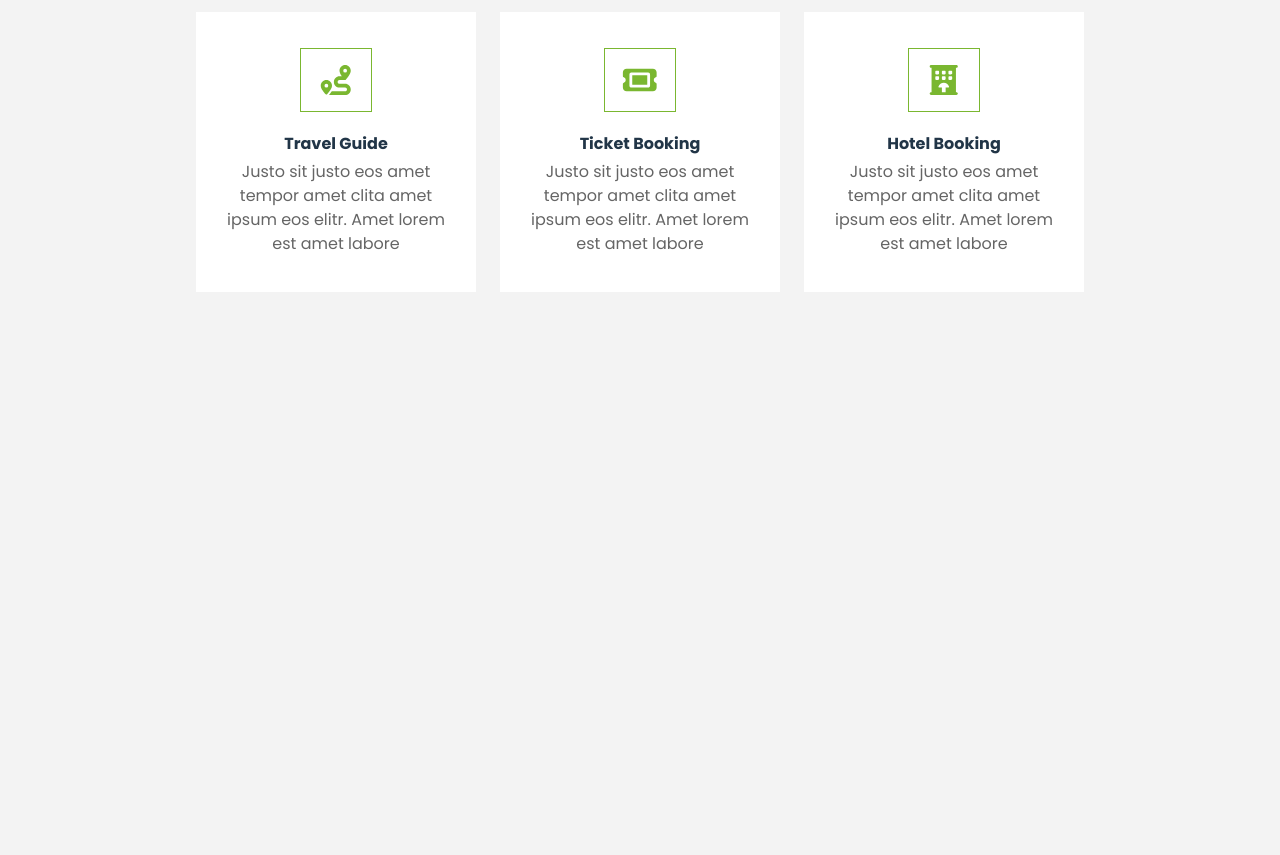
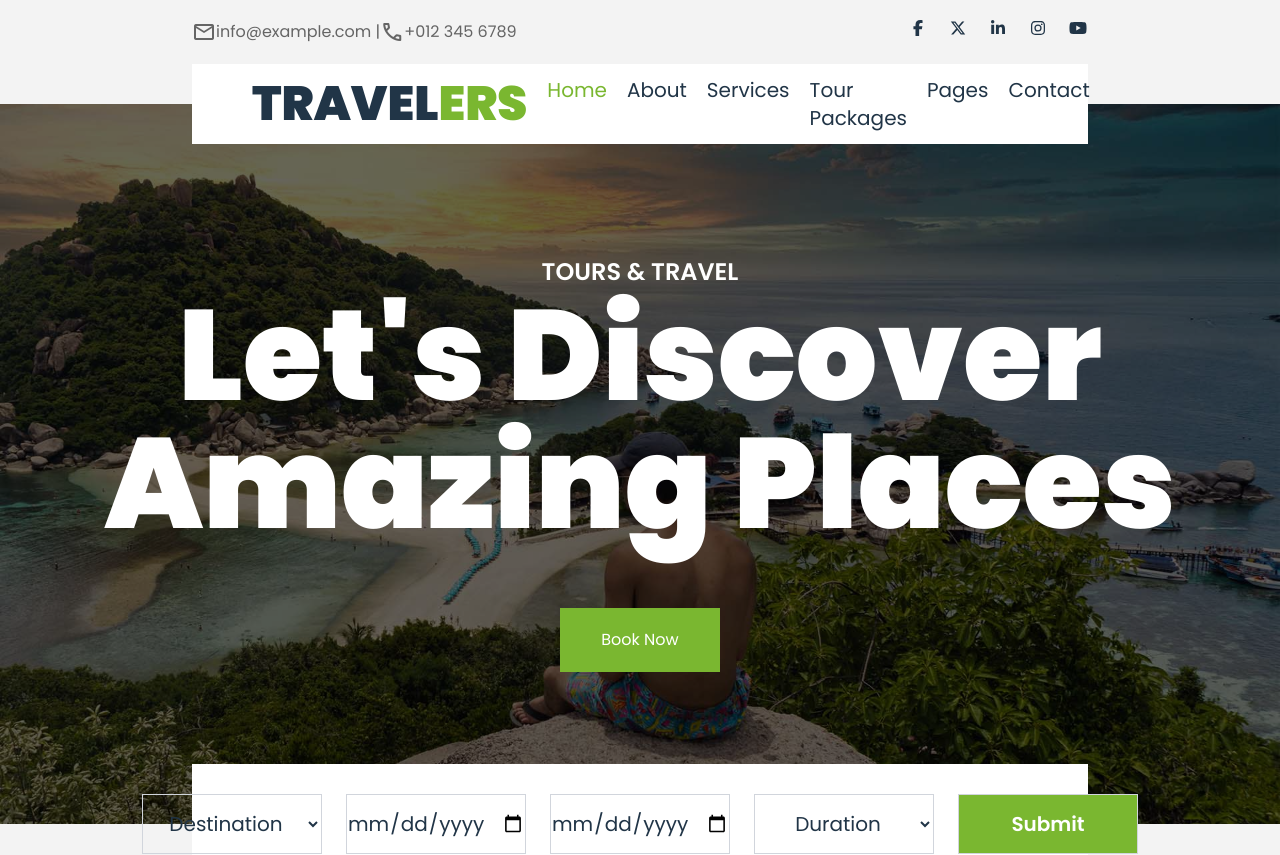
Before and after one commit to CcristianGr/TravelerWebApp, a React (Vite) app: page / in a window 1280 px wide. Shown: the top 855 px of the page. Before the commit the page ends 800 px from the top, so only its background shows below. Built offline with nearby package versions, Linux system fonts and the light colour scheme.

Commit message:
Ajustes Header y Body Components, Añadiendo Nuevo Componente AboutUs

```diff
--- a/src/App.css
+++ b/src/App.css
@@ -1,5 +1,3 @@
-/* #root {
-  max-width: 2000px;
+#root {
+  width: 100%;
 }
-
- */
--- a/src/App.tsx
+++ b/src/App.tsx
@@ -7,7 +7,7 @@ function App() {
     <div>
       {/* Header Pag */}
       <div>
-        {/* <Header label="Let's Discover Amazing Places"/> */}
+        <Header label="Let's Discover Amazing Places"/>
         <Cards/>
       </div>
 
--- /dev/null
+++ b/src/componentes/BodyComponents/AboutUs.tsx
@@ -0,0 +1,14 @@
+const AboutUs = () => {
+    return (
+        <>
+            <div>
+                <div>
+
+                </div>
+                <div>
+
+                </div>
+            </div>
+        </>
+    )
+}
--- a/src/componentes/HeaderComponents/Header.tsx
+++ b/src/componentes/HeaderComponents/Header.tsx
@@ -1,28 +1,44 @@
+import { FontAwesomeIcon } from '@fortawesome/react-fontawesome'
+import { library } from '@fortawesome/fontawesome-svg-core'
+import { fab } from '@fortawesome/free-brands-svg-icons'
+library.add(fab)
+
 type HeaderProps = {
   label: string;
 };
 
 export const Header = ({ label }: HeaderProps) => {
   return (
-    <div className="flex flex-col w-full">
+    <div className="flex flex-col w-full justify-center items-center">
 
-      <div className="flex justify-center pt-5">
-        <div className="w-1/5 *:text-body-text text-body-text flex">
+      <div className="w-[70%] flex flex-col">
+
+        <div className="flex w-full justify-between -bottom-5 relative">
+
+          <div className="w-full *:text-body-text text-body-text flex">
             <span className="material-symbols-outlined">mail</span>
             info@example.com |
             <span className="material-symbols-outlined">call</span>
             +012 345 6789
           </div>
-        <div className="w-1/3 text-end">F T Lin Ins You </div>
+
+          <div className='flex gap-5'>
+            <FontAwesomeIcon icon="fa-brands fa-facebook-f" />
+            <FontAwesomeIcon icon="fa-brands fa-x-twitter" />
+            <FontAwesomeIcon icon="fa-brands fa-linkedin-in" />
+            <FontAwesomeIcon icon="fa-brands fa-instagram" />
+            <FontAwesomeIcon icon="fa-brands fa-youtube" />
           </div>
 
-      <div className="flex m-5 absolute top-11 z-1 bg-white left-1/2 -translate-x-1/2 w-1/2 h-20  items-center">
+        </div>
+
+        <div className="flex relative top-10 z-1 bg-white left-1/2 -translate-x-1/2 w-full h-20 items-center">
           <nav className="h-16 flex w-full justify-between items-center pl-10">
-          <div className="pl-5 text-3xl font-[1000]">
+            <div className="pl-5 text-5xl font-[1000]">
               TRAVEL<span className="text-primary">ERS</span>
             </div>
             <div className="">
-            <div className="pl-5 flex gap-5 text-2xl pr-10">
+              <div className="pl-5 flex gap-5 text-xl pr-10">
                 <a href="#" className="text-primary">
                   Home
                 </a>
@@ -35,8 +51,10 @@ export const Header = ({ label }: HeaderProps) => {
             </div>
           </nav>
         </div>
+      </div>
 
-      <div className="flex justify-center w-full mt-20 ">
+
+      <div className="flex justify-center w-full items-center">
         <img
           src="src/assets/HeaderAssets/carousel-2.jpg"
           alt=""
@@ -46,15 +64,16 @@ export const Header = ({ label }: HeaderProps) => {
           <div className="flex flex-col w-400">
             <p className="text-2xl font-[600] mb-1">TOURS & TRAVEL</p>
             <p className="text-9xl font-[1000] mb-5">{label}</p>
-            <div className="mt-3">
+            <div className="mt-10">
               <button className="bg-primary w-40 h-16">Book Now</button>
             </div>
           </div>
         </div>
       </div>
 
-      <div className="w-[56rem] bg-white h-30 flex items-center justify-center left-1/2 -translate-x-1/2 relative bottom-15">
-        <div className="*:border *:border-gray-300 flex flex-row gap-8 justify-center *:text-xl *:w-35 *:h-12">
+      <div className="w-[70%] bg-white h-30 flex items-center justify-center relative bottom-15">
+
+        <div className="*:border *:border-gray-300 flex flex-row gap-6 justify-center *:text-xl *:w-45 *:h-15 *:text-center">
           <select name="" id="">
             <option value="">Destination</option>
             <option value="">Destination1</option>
```
Lines whose indentation alone changed are shown as unchanged.
